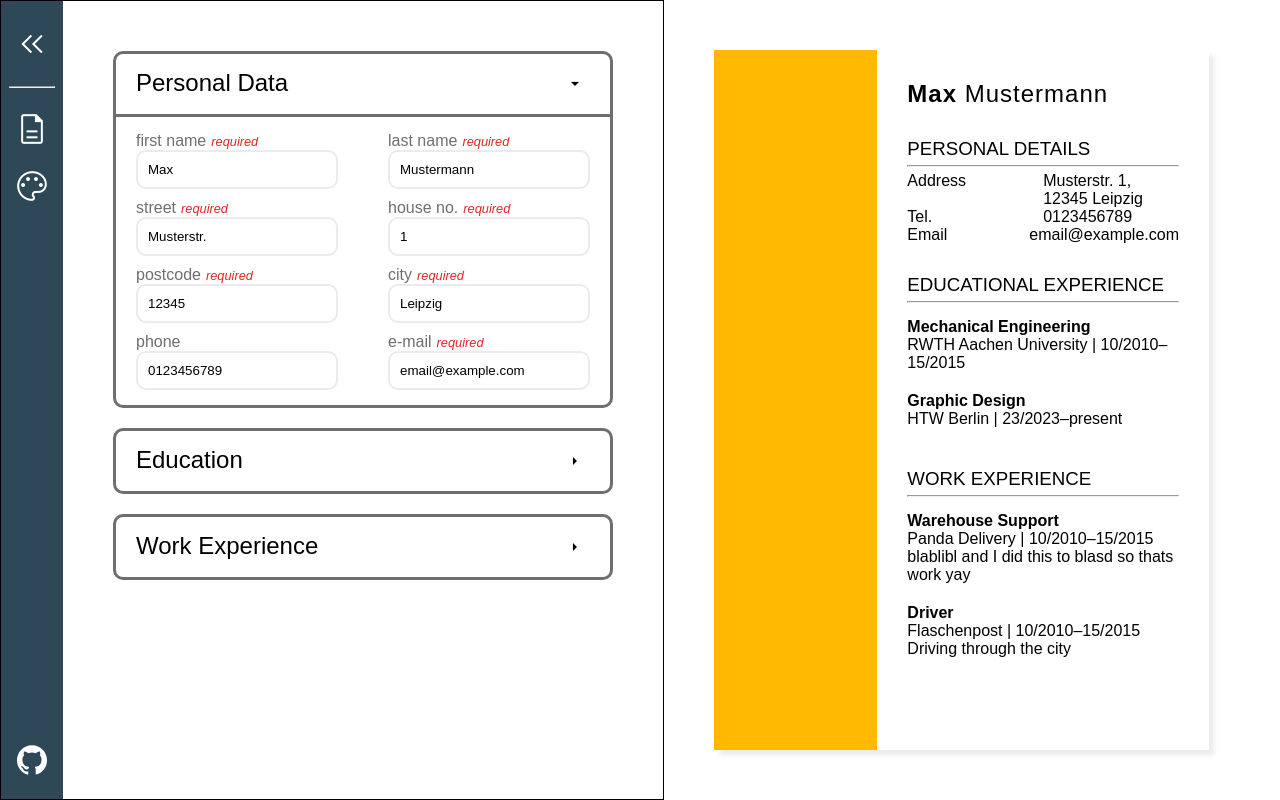
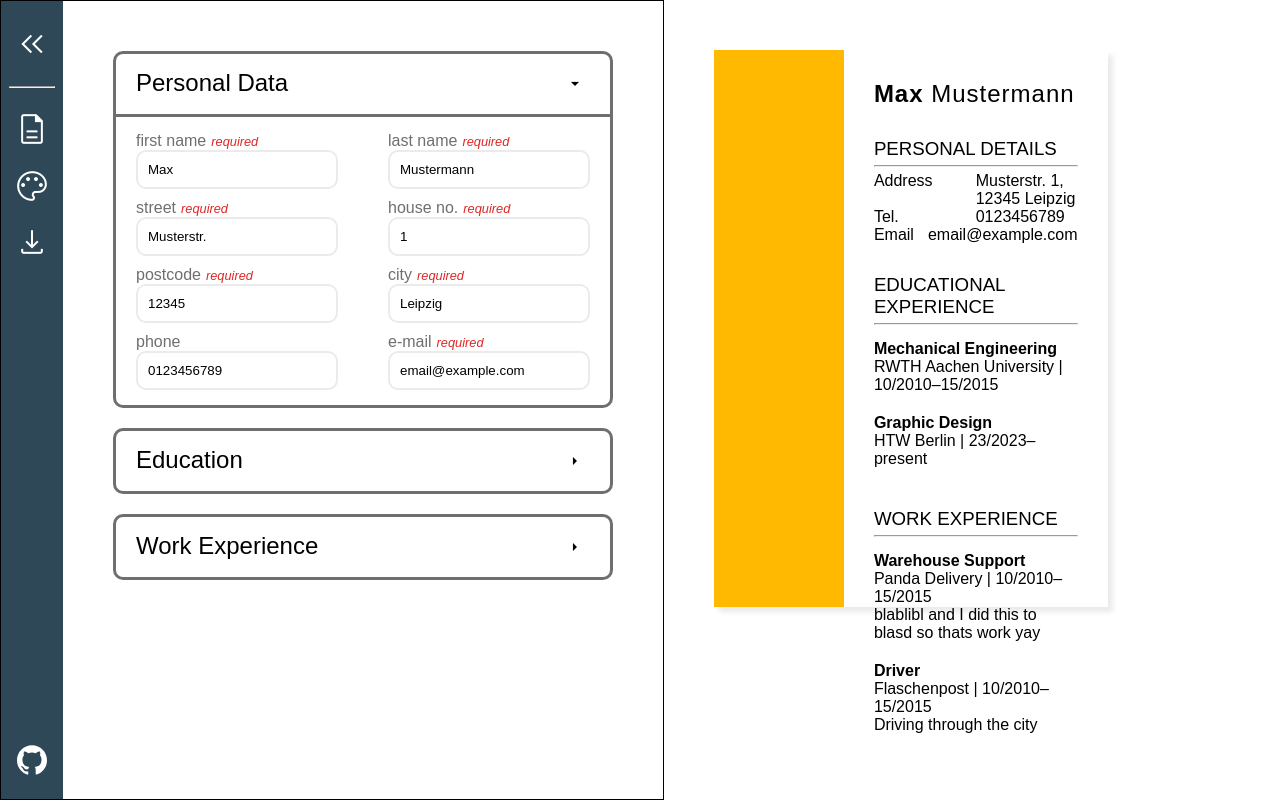
Before and after one commit to tln12/cv-project, a React (Vite) app: page / in a window 1280 px wide. Built offline with nearby package versions, Linux system fonts and the light colour scheme; the HTML template or start-up script is replaced by a standard one; a web font is replaced by a local one.

Commit message:
add function that downloads cv as pdf

```diff
--- a/src/components/CV.jsx
+++ b/src/components/CV.jsx
@@ -3,11 +3,13 @@ import EExperienceDisplay from './educational-experience/EExperienceDisplay';
 import PDataDisplay from './personal-data/PDataDisplay';
 import styled from 'styled-components';
 
+const StyledPanel = styled.div`
+  margin: var(--section-padding);
+`;
 const StyledCV = styled.div`
   aspect-ratio: 1/1.4142135623730950488016887242097; // DIN A4
   display: flex;
   box-shadow: 5px 5px 5px var(--shadow-color);
-  margin: var(--section-padding);
 `;
 const StyledEntry = styled.li`
   display: flex;
@@ -34,7 +36,8 @@ const StyledContent = styled.div`
 
 export default function CV({ color, personalData, education, work }) {
   return (
-    <StyledCV>
+    <StyledPanel>
+      <StyledCV id='cv'>
         <StyledAside color={color}></StyledAside>
         <StyledContent>
           <PDataDisplay personalData={personalData} StyledLine={StyledLine} />
@@ -52,5 +55,6 @@ export default function CV({ color, personalData, education, work }) {
           />
         </StyledContent>
       </StyledCV>
+    </StyledPanel>
   );
 }
--- a/src/components/CollapsibleSideNavigation.jsx
+++ b/src/components/CollapsibleSideNavigation.jsx
@@ -75,6 +75,16 @@ export default function CollapsibleSideNavigation({
               palette
             </StyledButton>
           </li>
+          <li>
+            {' '}
+            <StyledButton
+              className='material-symbols-outlined'
+              data-nav='download'
+              onClick={handleNavigation}
+            >
+              download
+            </StyledButton>
+          </li>
         </StyledList>
         <a
           href='https://github.com/tln12/cv-project'
--- a/src/components/ControlPanel.jsx
+++ b/src/components/ControlPanel.jsx
@@ -1,5 +1,6 @@
 import DataManager from './DataManager';
 import Customizer from './Customizer';
+import DownloadPanel from './DownloadPanel';
 import CollapsibleSideNavigation from './CollapsibleSideNavigation';
 import styled from 'styled-components';
 import { useState } from 'react';
@@ -59,8 +60,10 @@ export default function ControlPanel({
               handleReturn={handleReturn}
               handleToggleVisibility={handleToggleVisibility}
             />
+          ) : navTab === 'customize' ? (
+            <Customizer color={cvColor} setCVColor={setCVColor} />
           ) : (
-            <Customizer color={cvColor} setCVColor={setCVColor} />
+            <DownloadPanel />
           )}
         </StyledMain>
       </CollapsibleSideNavigation>
--- /dev/null
+++ b/src/components/DownloadPanel.jsx
@@ -0,0 +1,12 @@
+import downloadPDF from '../downloadPdf';
+
+export default function DownloadPanel({ cvFont }) {
+  return (
+    <>
+      <button onClick={() => downloadPDF({ cvFont })}>
+        <span className='material-symbols-outlined'>download</span>Download as
+        PDF
+      </button>
+    </>
+  );
+}
--- /dev/null
+++ b/src/downloadPdf.js
@@ -0,0 +1,15 @@
+import jsPDF from 'jspdf';
+
+export default function downloadHTMLAsPDF() {
+  let target = document.getElementById('cv');
+  const doc = new jsPDF();
+  doc.setFont('helvetica');
+  doc.html(target, {
+    callback: function (doc) {
+      doc.deletePage(2);
+      doc.save('sample-document.pdf');
+    },
+    width: 210, //target width in the PDF document
+    windowWidth: 750, //window width in CSS pixels
+  });
+}
```
Lines whose indentation alone changed are shown as unchanged.
